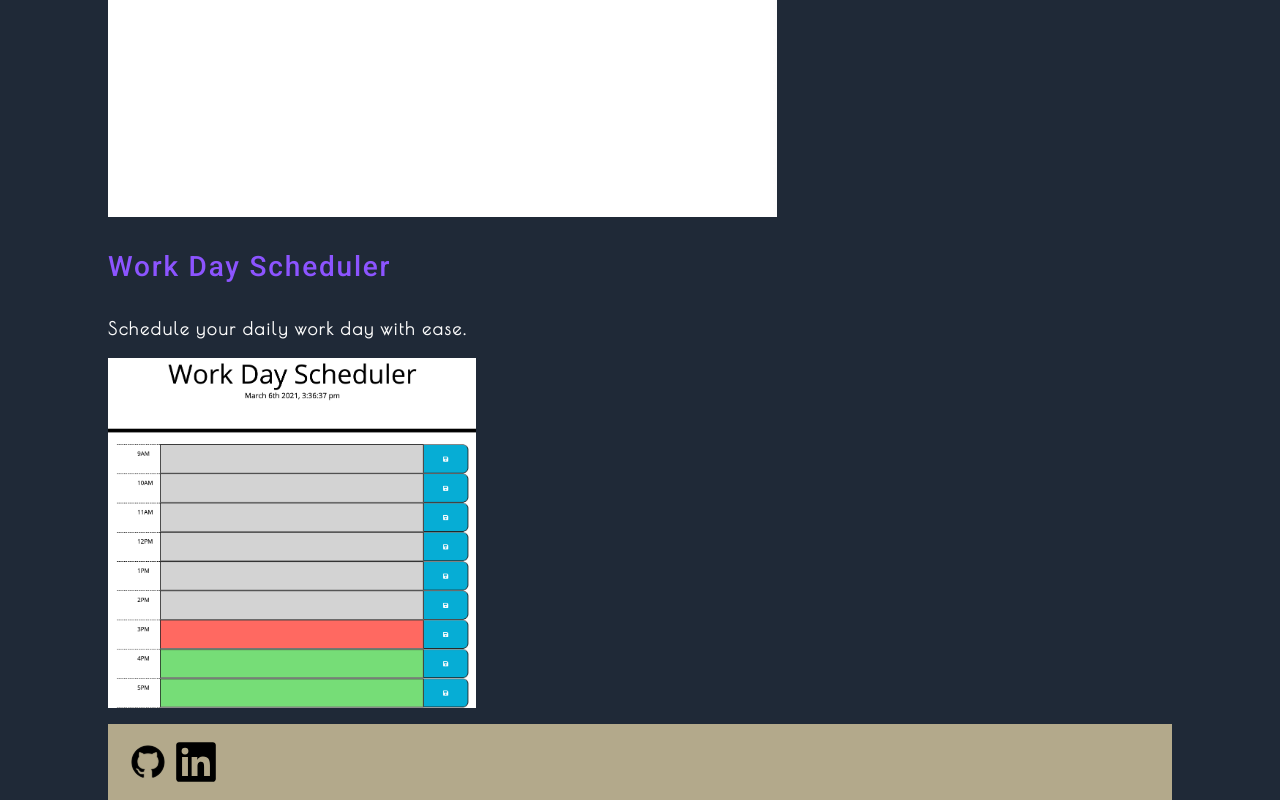
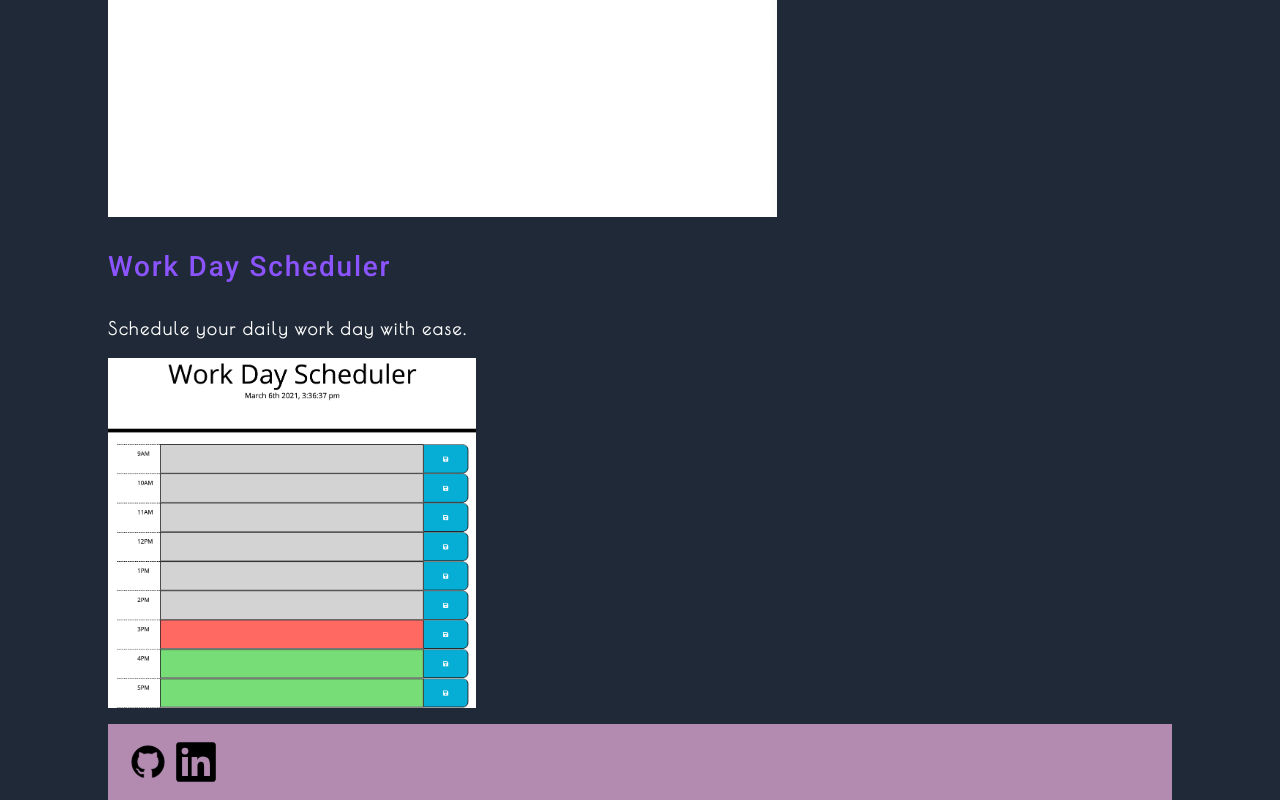
Before and after one commit to Lydia-tech/portfolio-v2, a React (Create React App) app: page / in a window 1280 px wide. Shown: the part 3064-3864 px from the top of the page. Built offline with nearby package versions, Linux system fonts and the light colour scheme; a web font is replaced by a local one.

Commit message:
adjusted footer color

```diff
--- a/src/index.css
+++ b/src/index.css
@@ -318,7 +318,7 @@ a {
 .footer{
   margin-top: 1rem;
   padding: 1rem;
-  background-color: rgb(179, 169, 139);
+  background-color: rgb(179, 139, 176);
   position: bottom;
   left: 0;
   width: 100%;
```
